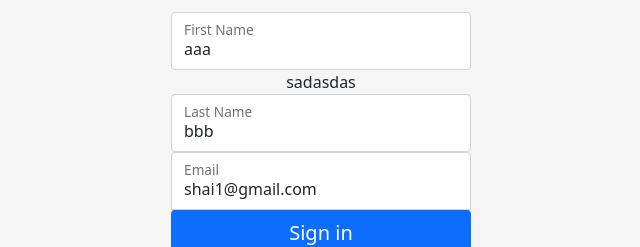
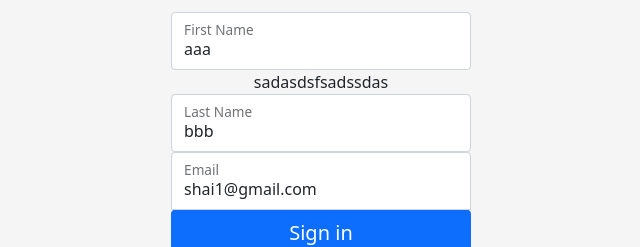
Before and after one commit to shaimuli/Story, a website: page signup.html in a window 1280 px wide. Shown: the part 287-534 px from the top of the page, 319-959 px from the left. Drawn offline with nearby package versions, Linux system fonts and the light colour scheme.

Commit message:
My first commit21

```diff
--- a/signup.html
+++ b/signup.html
@@ -51,7 +51,7 @@
       <input type="string" name="fName" value="aaa" class="form-control" placeholder="First Name" required>
       <label for="floatingInput">First Name</label>
     </div>
-    <div>sadasdas</div>
+    <div>sadasdsfsadssdas</div>
     <div class="form-floating">
       <input type="string" name="lName" value="bbb" class="form-control" placeholder="Last Name" required>
       <label for="floatingPassword">Last Name</label>
```
